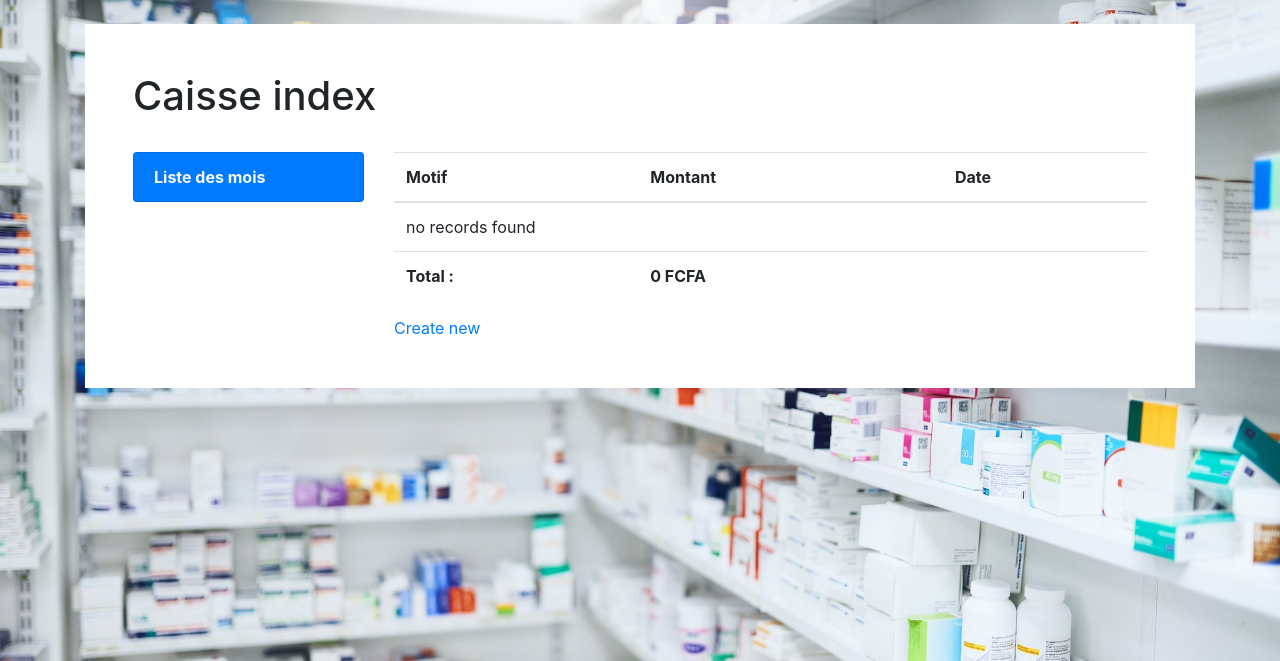
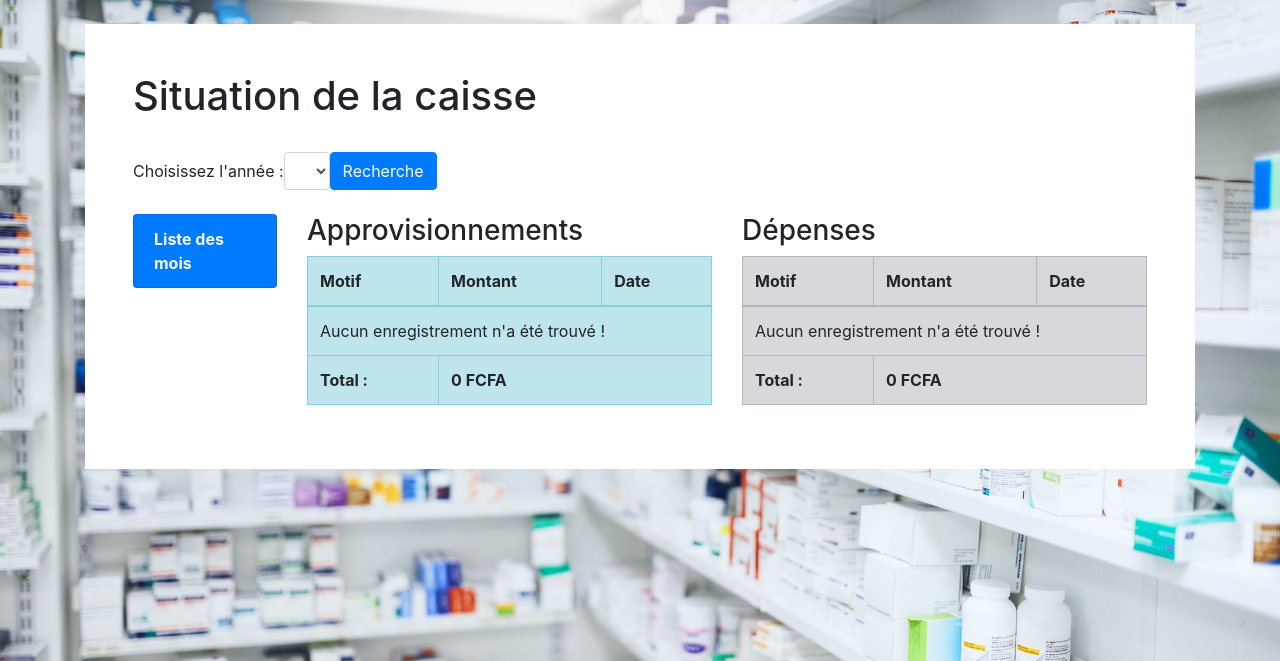
Before and after one commit to papamatrood/pharma, a Symfony app: template templates/caisse/index.html.twig in a window 1280 px wide. Shown: the part 59-720 px from the top of the page. Run offline with Twig, Linux system fonts and the light colour scheme; the template is opened without the code that fills it, so the values that code supplies are empty; some libraries are stand-ins or nearby versions.

Commit message:
Là je pense que tout est ok

```diff
--- a/public/js/style.js
+++ b/public/js/style.js
@@ -162,10 +162,12 @@ $('document').ready(function () {
             $that.append("<i class=\"far fa-trash-alt\"></i>")
         })
         .always(function () {
+            /*
             $(function () {
                 let $tds = document.querySelectorAll('.suppProduitCommande');
                 alert($tds.length)
             }).change();
+            */
         });
     });
 
--- a/templates/caisse/index.html.twig
+++ b/templates/caisse/index.html.twig
@@ -1,26 +1,40 @@
 {% extends 'layout/layout.html.twig' %}
 
-{% block title %}Caisse index{% endblock %}
+{% block title %}Situation de la caisse{% endblock %}
 
 {% block body %}
     <div class="containerBackground">
-    <h1>Caisse index</h1>
+        <h1>Situation de la caisse</h1>
+        <br/>
+        <form class="form-inline" method="get">
+        <label for="anneeSearch">Choisissez l'année : </label>
+            <select name="anneeSearch" id="anneeSearch" class="form-control">
+            {% for anneeSearch in anneeSituation %}
+                <option  value="{{ anneeSearch }}" {% if anneeSearch == selected %} selected {% endif %}>
+                    {{ anneeSearch }}
+                </option>
+            {% endfor %}
+            </select><br>
+            <button type="submit" class="btn btn-primary">Recherche</button>
+        </form>
         <br/>
         <div class="row">
-        <div class="col-md-3">
+            <div class="col-md-2">
                 <ul class="list-group">
                     <li class="list-group-item bg-primary text-light font-weight-bold">Liste des mois</li>
                     {% for month in months %}
+                        {% set mois = month ~ '-' ~ loop.index %}
                         <li class="list-group-item">
-                        <a href="{{ path('caisse_mois', {'mois' : month}) }}">
-                            <strong>{{ loop.index }}#</strong> - {{ month }}
+                            <a href="{{ path('caisse_mois', {'mois' : mois}) }}">
+                                {{ month }}
                             </a>
                         </li>
                     {% endfor %}
                 </ul>
             </div>
-        <div class="col-md-9">
-    <table class="table">
+            <div class="col-md-5">
+                <table class="table table-bordered table-info">
+                    <h3>Approvisionnements</h3>
                     <thead>
                         <tr>
                             <th>Motif</th>
@@ -29,17 +43,19 @@
                         </tr>
                     </thead>
                     <tbody>
+                    {% if approvisionnements.ligne is defined and approvisionnements.ligne is not null %}
                         {% for caisse in approvisionnements.ligne %}
                             <tr>
                                 <td>{{ caisse.motif }}</td>
                                 <td>{{ caisse.montant|number_format(0, '.', ' ') }} FCFA</td>
                                 <td>{{ caisse.date|date('Y-m-d') }}</td>
                             </tr>
+                        {% endfor %}
                     {% else %}
                         <tr>
-                <td colspan="6">no records found</td>
+                            <td colspan="6">Aucun enregistrement n'a été trouvé !</td>
                         </tr>
-        {% endfor %}
+                    {% endif %}
                         <tr>
                             <td><strong>Total : </strong></td>
                             <td colspan="2"><strong>{{ approvisionnements.total|number_format(0, '.', ' ') }} FCFA</strong></td>
@@ -47,7 +63,38 @@
                     </tbody>
                 </table>
 
-    <a href="{{ path('caisse_approvisionnement') }}">Create new</a>
+            </div>
+            <div class="col-md-5">
+                <table class="table table-bordered table-secondary">
+                    <h3>Dépenses</h3>
+                    <thead>
+                        <tr>
+                            <th>Motif</th>
+                            <th>Montant</th>
+                            <th>Date</th>
+                        </tr>
+                    </thead>
+                    <tbody>
+                    {% if depenses.ligne is defined and depenses.ligne is not null %}
+                        {% for depense in depenses.ligne %}
+                            <tr>
+                                <td>{{ depense.motif }}</td>
+                                <td>{{ depense.montant|number_format(0, '.', ' ') }} FCFA</td>
+                                <td>{{ depense.date|date('Y-m-d') }}</td>
+                            </tr>
+                        {% endfor %}
+                    {% else %}
+                        <tr>
+                            <td colspan="6">Aucun enregistrement n'a été trouvé !</td>
+                        </tr>
+                    {% endif %}
+                        <tr>
+                            <td><strong>Total : </strong></td>
+                            <td colspan="2"><strong>{{ depenses.total|number_format(0, '.', ' ') }} FCFA</strong></td>
+                        </tr>
+                    </tbody>
+                </table>
+
             </div>
         </div>
     </div>
--- a/templates/commandes/new.html.twig
+++ b/templates/commandes/new.html.twig
@@ -54,9 +54,7 @@
                         <tr>
                             <td>{{ commande.codeProduit }}</td>
                             <td>{{ commande.designationProduit }}</td>
-                            <td>
-                                    {{ commande.quantite }}
-                            </td>
+                            <td>{{ commande.quantite }}</td>
                             <td>
                                 <a class="btn btn-outline-danger suppProduitCommande" href="{{ path('produit_commande_delete', {'id': commande.idProduit}) }}">
                                         <i class="far fa-trash-alt"></i>
```
Also changed, not shown: src/Controller/CaisseController.php (+64 -20 lines), src/Repository/CaisseRepository.php (+25 -4 lines), src/Repository/CommandesRepository.php (+13 -0 lines). Lines whose indentation alone changed are shown as unchanged.
